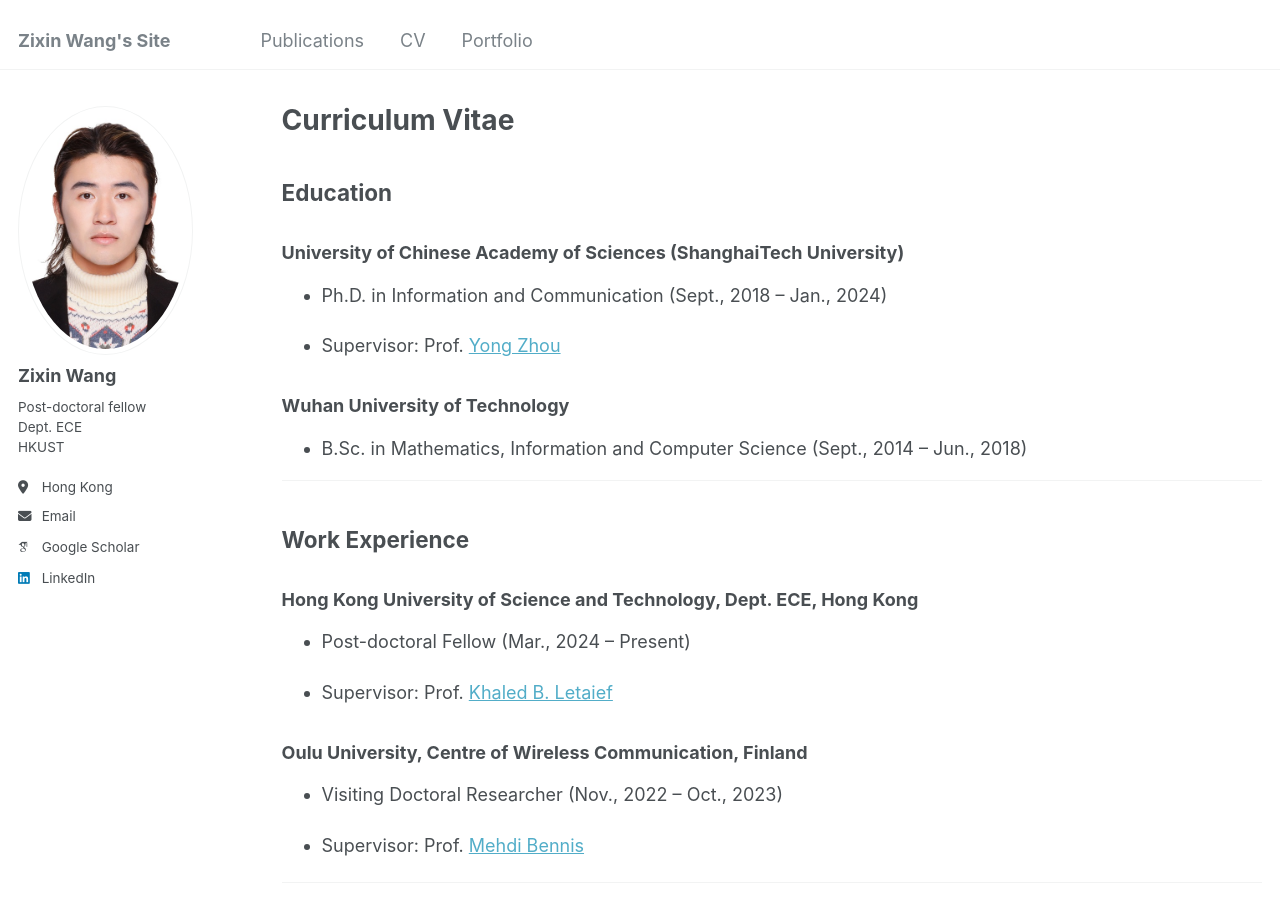
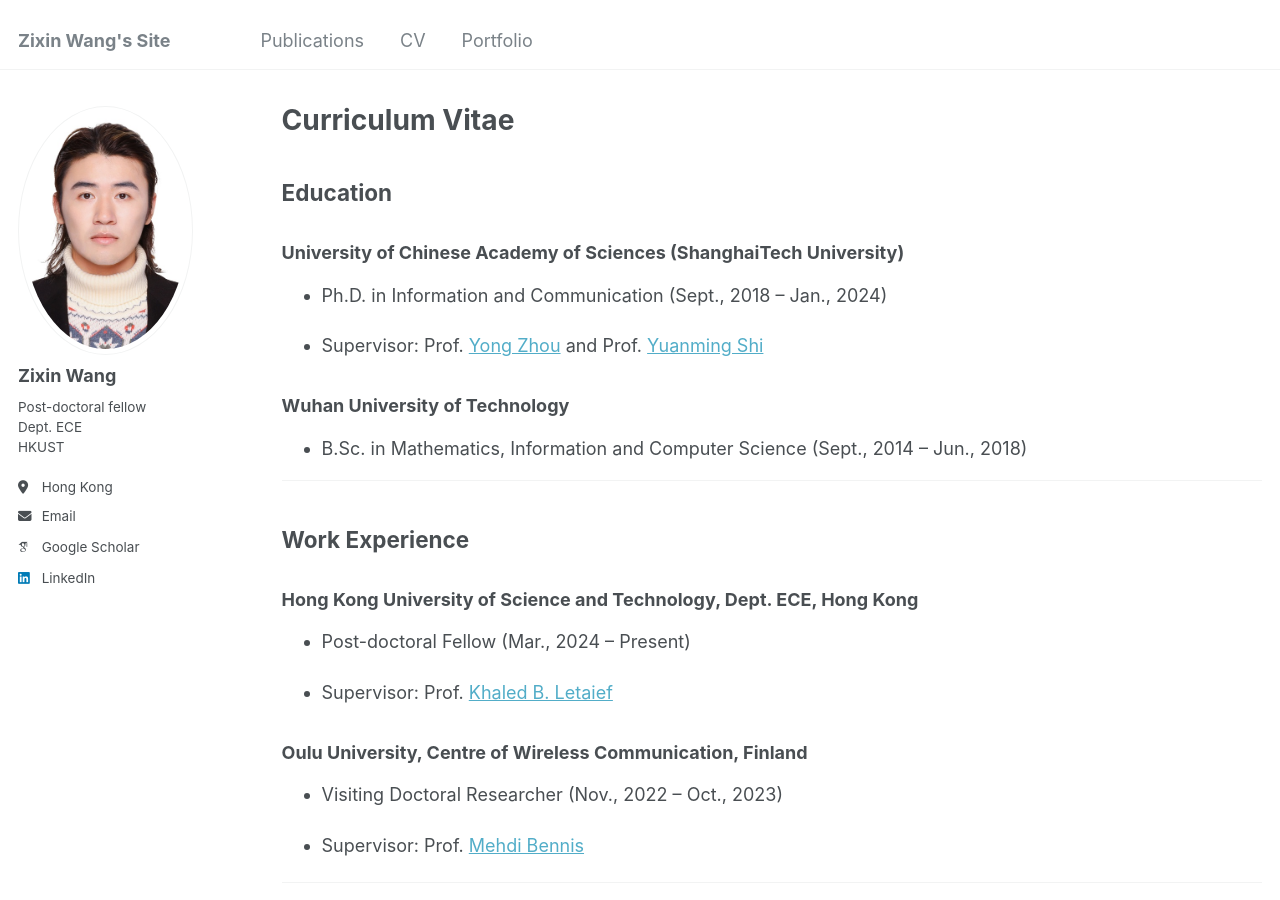
Before and after one commit to eewangzx/eewangzx.github.io, a Jekyll site: the page built from _pages/cv.md, in a window 1280 px wide and 900 px high. Built offline with Jekyll 4.4.1, drawn with Linux system fonts in a browser that asks for light colours; some web fonts are replaced.

Commit message:
update cv

```diff
--- a/_pages/cv.md
+++ b/_pages/cv.md
@@ -15,7 +15,7 @@ redirect_from:
 
 - Ph.D. in Information and Communication (Sept., 2018 -- Jan., 2024)
 
-- Supervisor: Prof. [Yong Zhou](https://faculty.sist.shanghaitech.edu.cn/faculty/zhouyong/index.html)
+- Supervisor: Prof. [Yong Zhou](https://faculty.sist.shanghaitech.edu.cn/faculty/zhouyong/index.html) and Prof. [Yuanming Shi](https://shiyuanming.github.io/)
 
 ### Wuhan University of Technology
 
```
Also changed, not shown: _pages/about.md (+1 -1 lines).
